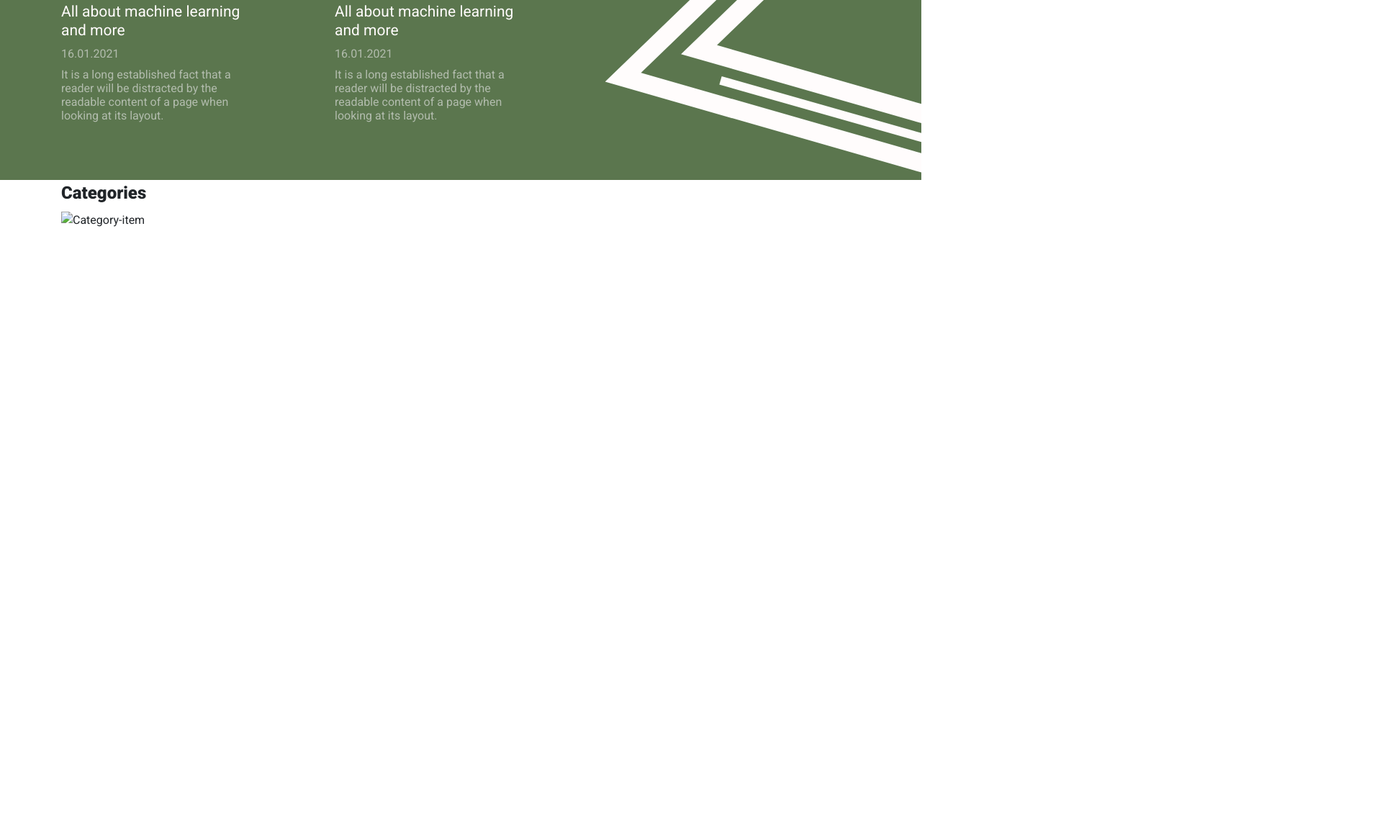
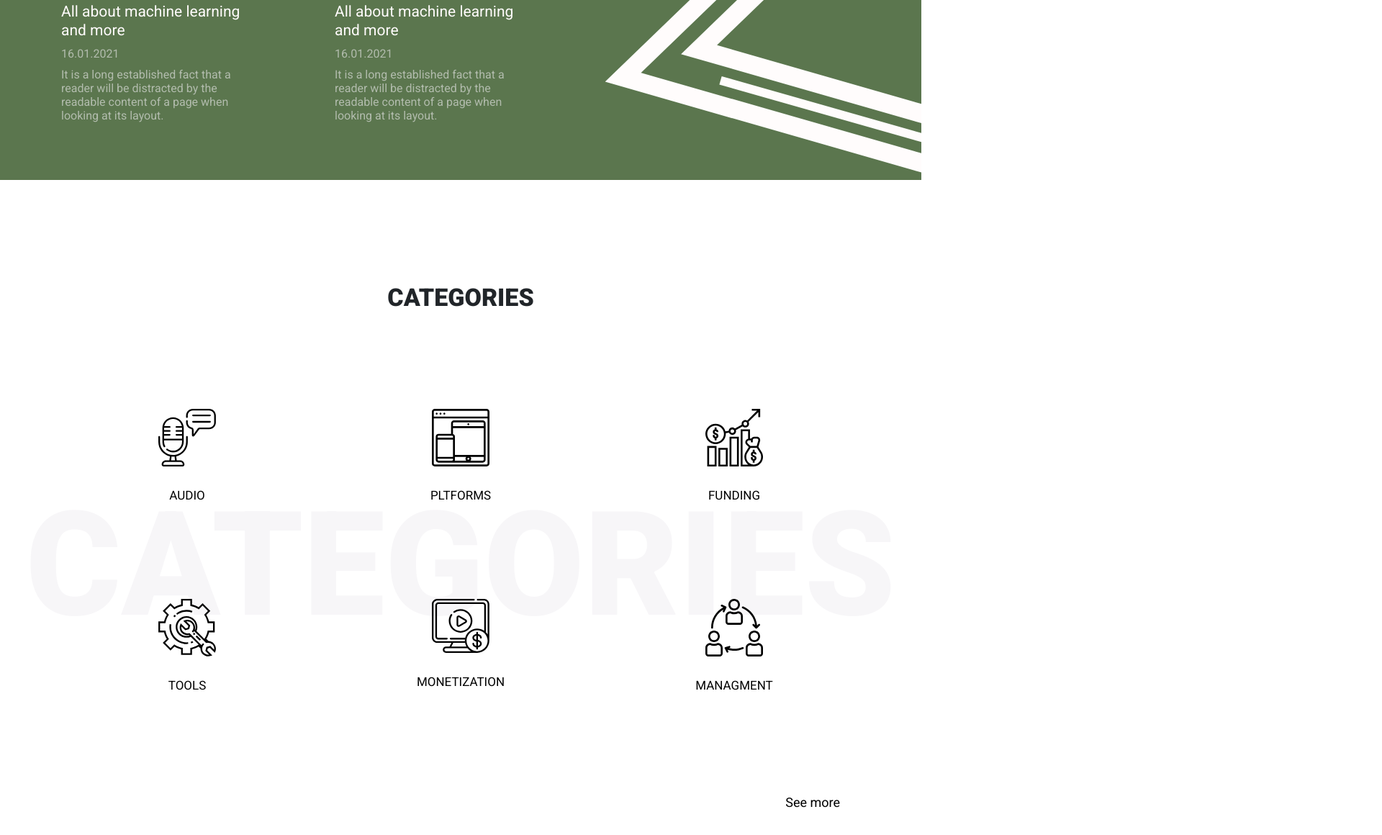
Before and after one commit to HrachyaWeb/weekly, a plain HTML site: page index.html in a window 1280 px wide. Shown: the part 764-1924 px from the top of the page at 72% size, 1920 px wide, since content can reach past the window. Before the commit the page ends 1090 px from the top, so only its background shows below. Drawn offline with nearby package versions, Linux system fonts and the light colour scheme.

Commit message:
Added section with categories

```diff
--- a/index.html
+++ b/index.html
@@ -77,20 +77,61 @@
 </div>
 </div>
 <div class="gCategories">
-    <div class="container">
-        <div class="row justify-content-center">
+    <div class="container gCategories-bg">
+        <div class="row ">
+            <div class="gCategories-bg__title">
+                categories
+            </div>
+
+        </div>
+        <div class="row">
             <div class="col-12">
                 <h2 class="gCategories-title">
-                    Categories
+                    categories
                 </h2>
             </div>
         </div>
         <div class="row">
             <div class="col-lg-4">
-                <div class="gCategories-item">
-                    <img src="" alt="Category-item">
-                    <h4></h4>
-                </div>
+                <a href="#" class="gCategories-item gCategories-item-1">
+                    <img class="gCategories-item__icon" src="images/category_icons/audio-icon.svg" alt="Category audio">
+                    <h4 class="gCategories-item__title">audio</h4>
+                </a>
+            </div>
+            <div class="col-lg-4">
+                <a href="#" class="gCategories-item gCategories-item-2">
+                    <img class="gCategories-item__icon" src="images/category_icons/platforms-icon.svg" alt="Category platforms">
+                    <h4 class="gCategories-item__title">pltforms</h4>
+                </a>
+            </div>
+            <div class="col-lg-4">
+                <a href="#" class="gCategories-item gCategories-item-3">
+                    <img class="gCategories-item__icon" src="images/category_icons/funding-icon.svg" alt="Category funding">
+                    <h4 class="gCategories-item__title">funding</h4>
+                </a>
+            </div>
+            <div class="col-lg-4">
+                <a href="#" class="gCategories-item gCategories-item-4">
+                    <img class="gCategories-item__icon" src="images/category_icons/tools-icon.svg" alt="Category tools">
+                    <h4 class="gCategories-item__title">tools</h4>
+                </a>
+            </div>
+            <div class="col-lg-4">
+                <a href="#" class="gCategories-item gCategories-item-5">
+                    <img class="gCategories-item__icon" src="images/category_icons/monetization-icon.svg" alt="Category monetization">
+                    <h4 class="gCategories-item__title">monetization</h4>
+                </a>
+            </div>
+            <div class="col-lg-4">
+                <a href="#" class="gCategories-item gCategories-item-6">
+                    <img class="gCategories-item__icon" src="images/category_icons/managment-icon.svg" alt="Category managment">
+                    <h4 class="gCategories-item__title">managment</h4>
+                </a>
+            </div>
+        </div>
+        <div class="row justify-content-end">
+            <div class="col-12">
+                <a href="#" class="gCategories-seeMore" style=""><span class="gCategories-seeMore__text">See more</span> <span class="gCategories-seeMore__arrow"  >→</span></a>
             </div>
         </div>
     </div>
@@ -101,6 +142,7 @@
         crossorigin="anonymous"></script>
 <script src="https://cdnjs.cloudflare.com/ajax/libs/gsap/3.6.0/gsap.min.js"></script>
 <script src="https://cdnjs.cloudflare.com/ajax/libs/gsap/3.6.0/CSSRulePlugin.min.js"></script>
+<script src="https://cdnjs.cloudflare.com/ajax/libs/gsap/3.6.0/ScrollTrigger.min.js"></script>
 <script src="js/main.js" ></script>
 </body>
 </html>
--- a/js/main.js
+++ b/js/main.js
@@ -1,13 +1,81 @@
 $(document).ready(function () {
     $(".hero").mousemove(function (e) {
-        var movementStrength = 25;
-        var height = movementStrength / $(window).height();
-        var width = movementStrength / $(window).width();
-        var pageX = e.pageX - ($(window).width() / 2);
-        var pageY = e.pageY - ($(window).height() / 2);
-        var newvalueX = width * pageX * -1 - 25;
-        var newvalueY = height * pageY * -1 - 50;
+        const movementStrength = 25;
+        let height = movementStrength / $(window).height();
+        let width = movementStrength / $(window).width();
+        let pageX = e.pageX - ($(window).width() / 2);
+        let pageY = e.pageY - ($(window).height() / 2);
+        let newvalueX = width * pageX * -1 - 25;
+        let newvalueY = height * pageY * -1 - 50;
         $(".hero").css("background-position", (700-newvalueX)+"px     "+(250-newvalueY)+"px");
 
-    })
+    });
+    gsap.registerPlugin(ScrollTrigger);
+    let t1=gsap.timeline({
+      scrollTrigger: {
+          trigger: ".gCategories",
+          toggleActions: "restart none restart none",
+          start: "center center",
+
+      }
+
+    });
+    t1.from(".gCategories-bg__title",{
+
+        opacity:0,
+        duration:0.5,
+        delay:0.5
+
+    });
+    t1.from(".gCategories-item-1",{
+        y:-20,
+        opacity:0,
+        duration:0.3,
+
+    });
+    t1.from(".gCategories-item-2",{
+        y:-20,
+        opacity:0,
+        duration:0.3,
+
+    });
+     t1.from(".gCategories-item-3",{
+        y:-20,
+         opacity:0,
+        duration:0.3,
+
+    });
+     t1.from(".gCategories-item-4",{
+        y:-20,
+         opacity:0,
+        duration:0.3,
+
+    });
+     t1.from(".gCategories-item-5",{
+        y:-20,
+         opacity:0,
+        duration:0.3,
+
+    });
+     t1.from(".gCategories-item-6",{
+        y:-20,
+         opacity:0,
+        duration:0.3,
+
+    });
+    t1.from(".gCategories-seeMore__text",{
+
+       opacity:0,
+        duration:0.3,
+
+
+    });
+    t1.from(".gCategories-seeMore__arrow",{
+         opacity:0,
+       x:10000,
+        duration:0.5,
+
+
+    });
+
 });
--- /dev/null
+++ b/scss/_gCategories.scss
@@ -0,0 +1,76 @@
+.gCategories{
+  padding: 130px 0;
+
+  &-title{
+    text-align: center;
+    font-style: normal;
+    font-weight: 900;
+    font-size: 48px;
+    line-height: 122%;
+    font-variant: small-caps;
+    margin-bottom: 130px;
+
+  }
+  &-item{
+    display: block;
+    text-align: center;
+    margin-bottom: 130px;
+
+    &__icon{
+      max-width: 80px;
+      margin-bottom: 24px;
+    }
+    &__title{
+      font-style: normal;
+      font-weight: normal;
+      font-size: 24px;
+      line-height: 122%;
+      /* or 29px */
+      font-variant: small-caps;
+      color: #000;
+
+
+    }
+  }
+  &-bg{
+    position: relative;
+    &__title{
+      position: absolute;
+      top: 50%;
+      left: 50%;
+      transform: translate(-50%,-50%);
+      font-style: normal;
+      font-weight: 900;
+      font-size: 288px;
+      line-height: 337px;
+      /* identical to box height */
+
+
+      font-variant: small-caps;
+
+      color: rgba(105, 78, 118, 0.05);
+    }
+  }
+  &-seeMore{
+    display: block;
+    color: #000;
+    text-decoration: none;
+    text-align: right;
+    &:hover,&:focus{
+
+      color: #595959;
+    }
+
+    &__text{
+      font-style: normal;
+      font-weight: normal;
+      font-size: 18px;
+      line-height: 21px;
+    }
+
+    &__arrow{
+      font-size: 24px;
+      display: inline-block;
+    }
+  }
+}
--- a/scss/_settings.scss
+++ b/scss/_settings.scss
@@ -1,7 +1,12 @@
 body{
   font-family: "Roboto",sans-serif;
+  overflow-x: hidden;
+
 }
 *{
   margin: 0;
   padding: 0;
 }
+a:hover,a:focus{
+  text-decoration: none;
+}
--- a/scss/main.scss
+++ b/scss/main.scss
@@ -2,3 +2,4 @@
 @import "color";
 @import "buttons";
 @import "hero";
+@import "gCategories";
```
Also changed, not shown: Categories.txt (added, +10 -0 lines), css/main.css, images/category_icons/audio-icon.svg (added), images/category_icons/dive-icon.svg (added), images/category_icons/funding-icon.svg (added), images/category_icons/lunch-icon.svg (added), images/category_icons/managment-icon.svg (added), images/category_icons/moderation-icon.svg (added), images/category_icons/monetization-icon.svg (added), images/category_icons/onboarding-icon.svg (added), images/category_icons/platforms-icon.svg (added), images/category_icons/tools-icon.svg (added).
